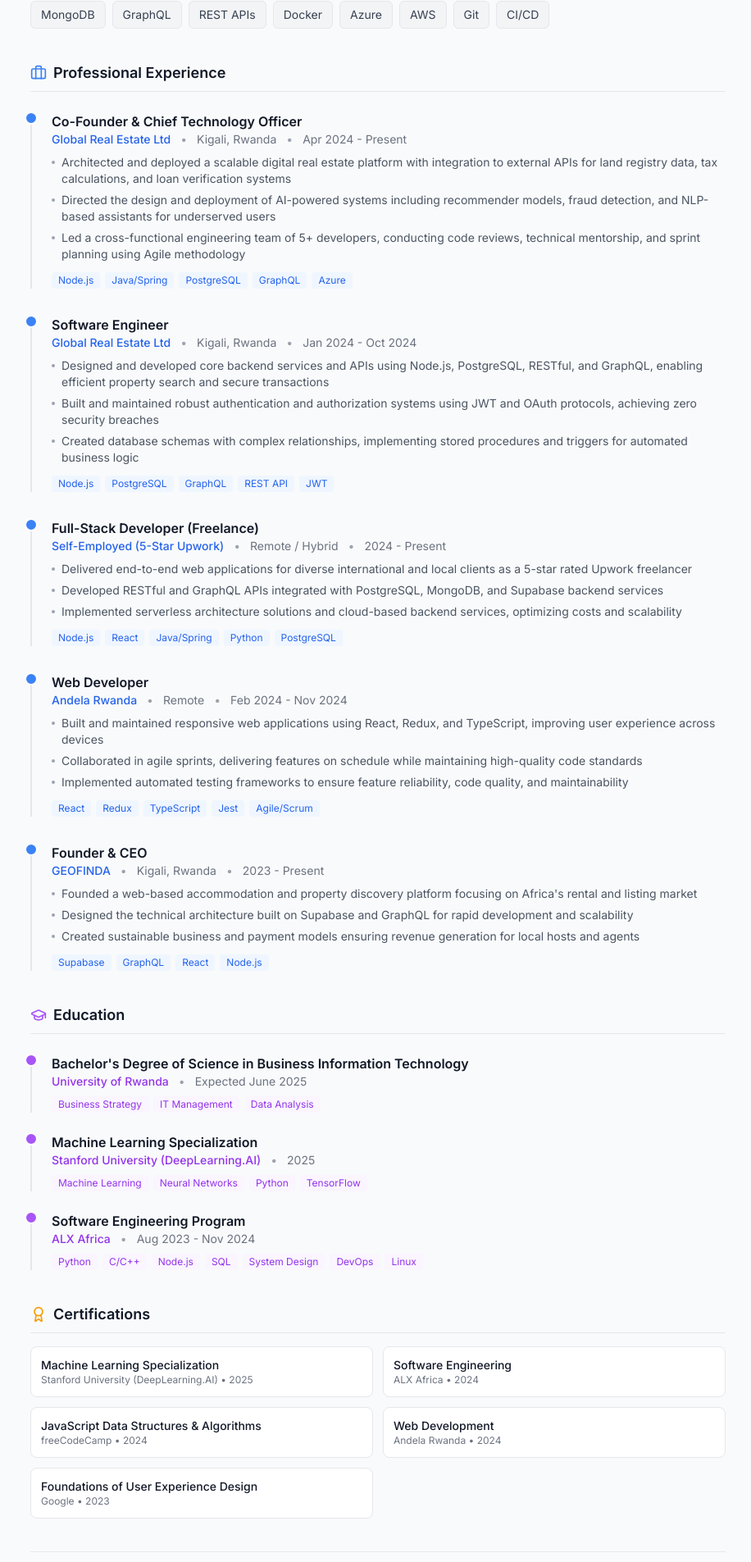
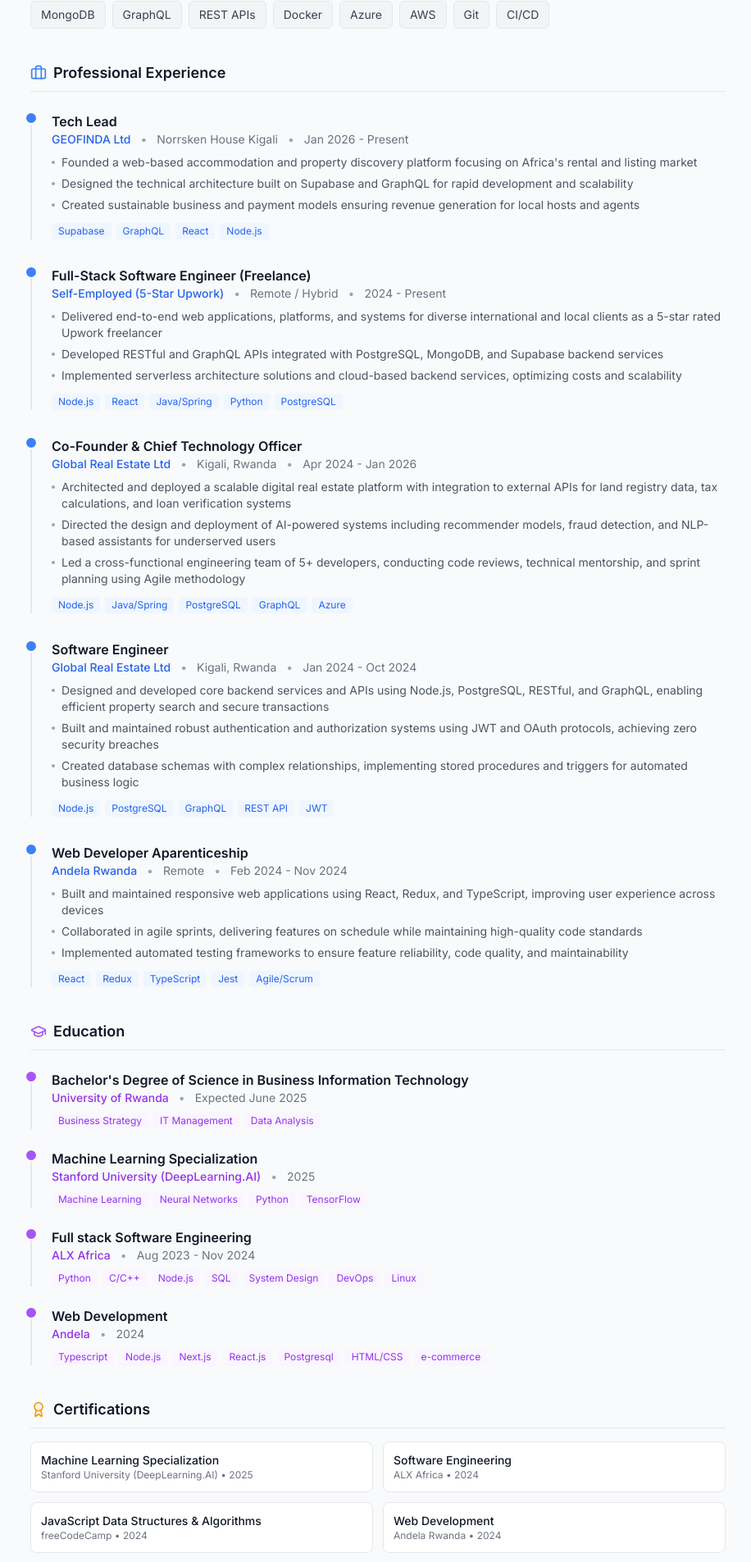
Before and after one commit to Ndevu12/My-BRAND, a Next.js app: page /cv in a window 1280 px wide. Shown: the part 556-2461 px from the top of the page at 82% size, without its empty margins (179-1095 px from the left). Built offline with nearby package versions, Linux system fonts and the light colour scheme.

Commit message:
feat(experience): Enhanced work experience with clarity and accuracy

```diff
--- a/src/components/sections/Experience.tsx
+++ b/src/components/sections/Experience.tsx
@@ -286,9 +286,7 @@
                     {/* Tech Stack */}
                     {item.technologies && item.technologies.length > 0 && (
                       <div className="flex flex-wrap gap-2 pt-4 mt-auto border-t border-gray-100 dark:border-white/[0.06]">
-                        {item.technologies
-                          .slice(0, 3)
-                          .map((tech, techIndex) => (
+                        {item.technologies?.slice(0, 3)?.map((tech, techIndex) => (
                             <TechBadge key={techIndex}>{tech}</TechBadge>
                           ))}
                       </div>
--- a/src/data/json/experience.json
+++ b/src/data/json/experience.json
@@ -1,11 +1,49 @@
 {
   "work": [
+        {
+      "id": "geofinda",
+      "title": "Tech Lead",
+      "company": "GEOFINDA Ltd",
+      "location": "Norrsken House Kigali",
+      "period": "Jan 2026 - Present",
+      "type": "work",
+      "description": [
+        "Founded a web-based accommodation and property discovery platform focusing on Africa's rental and listing market",
+        "Designed the technical architecture built on Supabase and GraphQL for rapid development and scalability",
+        "Created sustainable business and payment models ensuring revenue generation for local hosts and agents",
+        "Oversaw brand development, product roadmap, and customer experience alignment with market needs"
+      ],
+      "technologies": ["Supabase", "GraphQL", "React", "Node.js"],
+      "achievements": [
+        "Successfully launched platform in Rwanda market",
+        "Built sustainable revenue model for local agents"
+      ]
+    },
+        {
+      "id": "freelance",
+      "title": "Full-Stack Software Engineer (Freelance)",
+      "company": "Self-Employed (5-Star Upwork)",
+      "location": "Remote / Hybrid",
+      "period": "2024 - Present",
+      "type": "work",
+      "description": [
+        "Delivered end-to-end web applications, platforms, and systems for diverse international and local clients as a 5-star rated Upwork freelancer",
+        "Developed RESTful and GraphQL APIs integrated with PostgreSQL, MongoDB, and Supabase backend services",
+        "Implemented serverless architecture solutions and cloud-based backend services, optimizing costs and scalability",
+        "Applied automated testing practices and CI/CD pipelines to ensure reliable deployments"
+      ],
+      "technologies": ["Node.js", "React", "Java/Spring", "Python", "PostgreSQL", "MongoDB", "Supabase", "GraphQL"],
+      "achievements": [
+        "Maintained 5-star rating on Upwork",
+        "Completed 50+ projects with 95% client satisfaction"
+      ]
+    },
     {
       "id": "gre-cto",
       "title": "Co-Founder & Chief Technology Officer",
       "company": "Global Real Estate Ltd",
       "location": "Kigali, Rwanda",
-      "period": "Apr 2024 - Present",
+      "period": "Apr 2024 - Jan 2026",
       "type": "work",
       "description": [
         "Architected and deployed a scalable digital real estate platform with integration to external APIs for land registry data, tax calculations, and loan verification systems",
@@ -43,27 +81,8 @@
       ]
     },
     {
-      "id": "freelance",
-      "title": "Full-Stack Developer (Freelance)",
-      "company": "Self-Employed (5-Star Upwork)",
-      "location": "Remote / Hybrid",
-      "period": "2024 - Present",
-      "type": "work",
-      "description": [
-        "Delivered end-to-end web applications for diverse international and local clients as a 5-star rated Upwork freelancer",
-        "Developed RESTful and GraphQL APIs integrated with PostgreSQL, MongoDB, and Supabase backend services",
-        "Implemented serverless architecture solutions and cloud-based backend services, optimizing costs and scalability",
-        "Applied automated testing practices and CI/CD pipelines to ensure reliable deployments"
-      ],
-      "technologies": ["Node.js", "React", "Java/Spring", "Python", "PostgreSQL", "MongoDB", "Supabase", "GraphQL"],
-      "achievements": [
-        "Maintained 5-star rating on Upwork",
-        "Completed 50+ projects with 95% client satisfaction"
-      ]
-    },
-    {
       "id": "andela",
-      "title": "Web Developer",
+      "title": "Web Developer Aparenticeship",
       "company": "Andela Rwanda",
       "location": "Remote",
       "period": "Feb 2024 - Nov 2024",
@@ -81,30 +100,11 @@
       ]
     },
     {
-      "id": "geofinda",
-      "title": "Founder & CEO",
-      "company": "GEOFINDA",
-      "location": "Kigali, Rwanda",
-      "period": "2023 - Present",
-      "type": "work",
-      "description": [
-        "Founded a web-based accommodation and property discovery platform focusing on Africa's rental and listing market",
-        "Designed the technical architecture built on Supabase and GraphQL for rapid development and scalability",
-        "Created sustainable business and payment models ensuring revenue generation for local hosts and agents",
-        "Oversaw brand development, product roadmap, and customer experience alignment with market needs"
-      ],
-      "technologies": ["Supabase", "GraphQL", "React", "Node.js"],
-      "achievements": [
-        "Successfully launched platform in Rwanda market",
-        "Built sustainable revenue model for local agents"
-      ]
-    },
-    {
       "id": "mobylife",
       "title": "Co-Founder & CTO",
       "company": "MobyLife Ltd",
       "location": "Kigali, Rwanda",
-      "period": "2022 - 2024",
+      "period": "2023 - 2024",
       "type": "work",
       "description": [
         "Developed a pioneering AI and IoT-powered mobility platform designed to address Rwanda's public transport challenges",
@@ -153,7 +153,7 @@
     },
     {
       "id": "alx",
-      "title": "Software Engineering Program",
+      "title": "Full stack Software Engineering",
       "company": "ALX Africa",
       "location": "Remote",
       "period": "Aug 2023 - Nov 2024",
@@ -169,6 +169,18 @@
         "Completed program successfully",
         "Gained backend specialization"
       ]
+    },
+    {
+      "id": "andela",
+      "title": "Web Development",
+      "company": "Andela",
+      "location":"Remote / Hybrid",
+      "period":"2024",
+      "type": "education",
+      "description": ["Collaborated in peer-programming and agile team environments"
+      ],
+      "technologies": ["Typescript", "Node.js", "Next.js", "React.js", "Postgresql", "HTML/CSS", "e-commerce"],
+      "achievements": ["Completed program successfully"]
     }
   ],
   "certifications": [
@@ -211,7 +223,7 @@
     },
     {
       "name": "Coach (Data Structures & Algorithms)",
-      "organization": "Rwanda Informatics Olympiad",
+      "organization": "Rwanda Computing Olympiad",
       "year": "Feb 2024 - Present"
     },
     {
@@ -243,7 +255,7 @@
     {
       "id": "rio-coach",
       "role": "DSA Coach",
-      "organization": "Rwanda Informatics Olympiad (RIO)",
+      "organization": "Rwanda Computing Olympiad (RCO)",
       "location": "Kigali, Rwanda",
       "period": "Feb 2024 - Present",
       "type": "volunteering",
--- a/src/lib/constants.ts
+++ b/src/lib/constants.ts
@@ -4,7 +4,7 @@
   shortName: "Jean Paul Elisa",
   title: "Tech Lead & Software Engineer | Entrepreneur",
   email: "hello@ndevuspace.com",
-  location: "Kigali, Rwanda",
+  location: "Norrsken House Kigali, Rwanda",
   bio: "I build scalable products, lead engineering teams, and turn ideas into impactful digital solutions.",
   profileImage: "/images/my-profile-pc.jpeg",
 };
@@ -29,6 +29,6 @@
 
 // External Links - Multiple CV options for different roles
 export const EXTERNAL_LINKS = {
-  blog: "https://dev.ndevuspace.com",
+  blog: "https://blog.ndevuspace.com",
   cvDownload: "/cv"
 };
```
